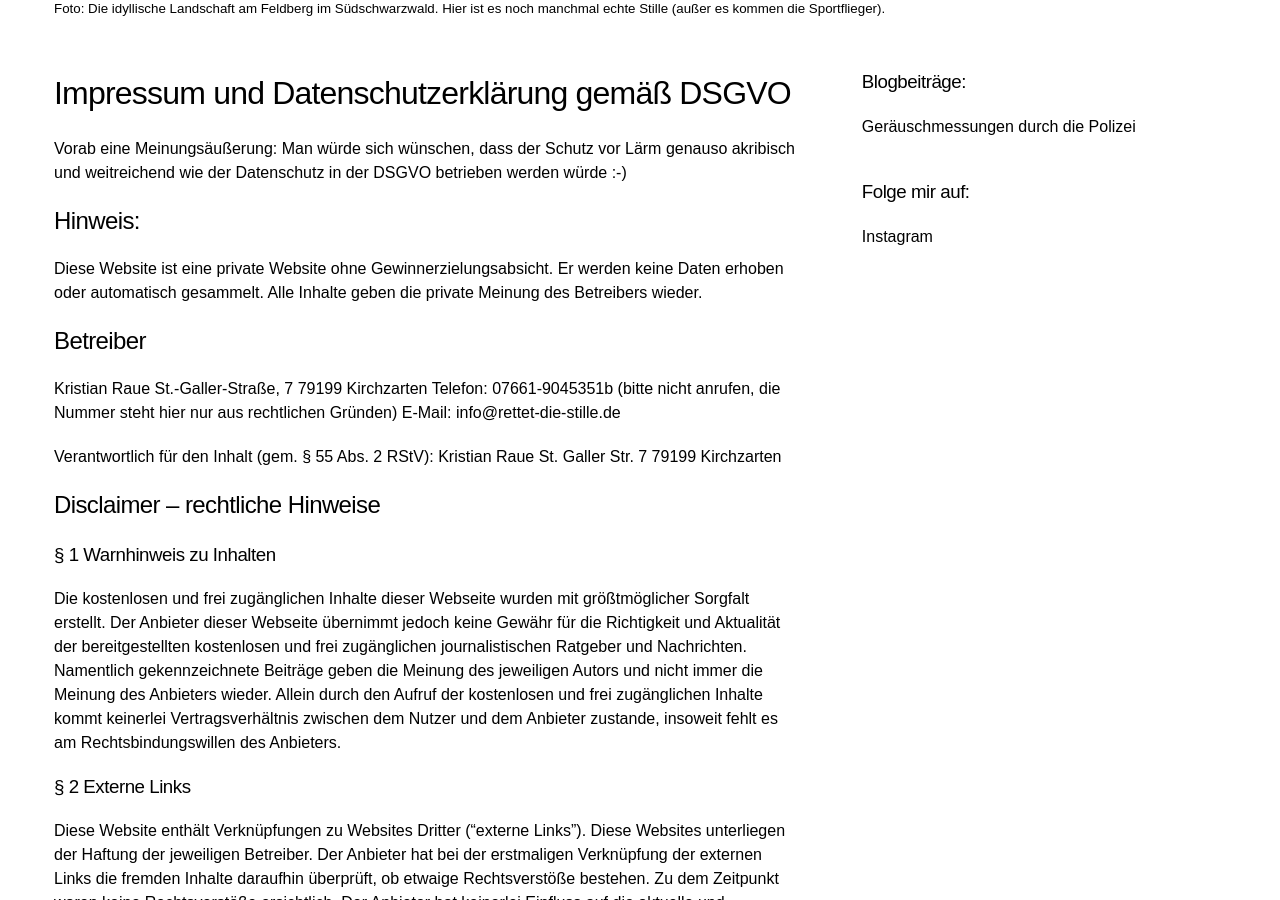
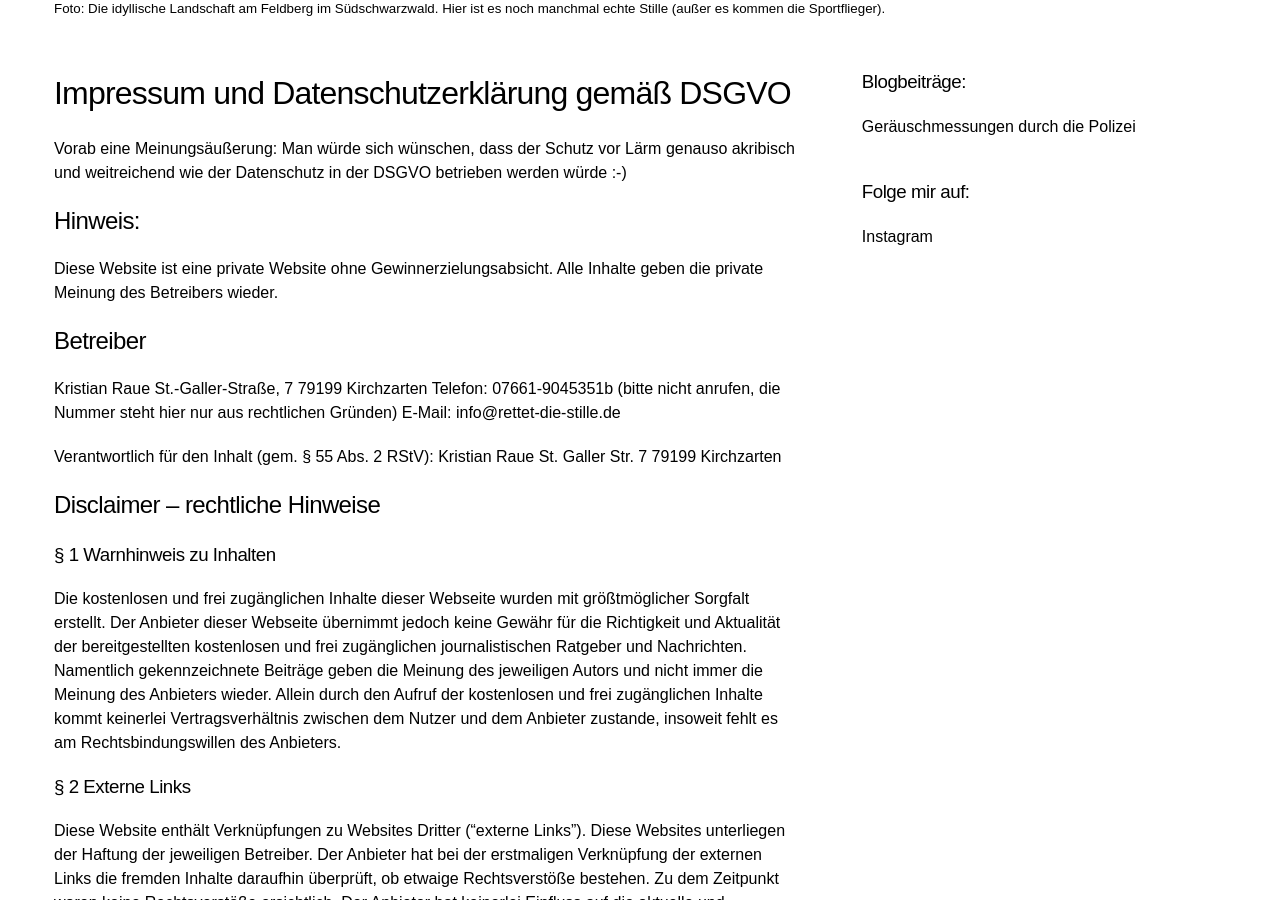
Before and after one commit to rettet-die-stille/rettet-die-stille.github.io, a Jekyll site: the page built from impressum.md, in a window 1280 px wide and 900 px high, scrolled down 428 px. Built offline with Jekyll 4.4.1, drawn with Linux system fonts in a browser that asks for light colours.

Commit message:
Update impressum.md

```diff
--- a/impressum.md
+++ b/impressum.md
@@ -11,7 +11,7 @@ Vorab eine Meinungsäußerung: Man würde sich wünschen, dass der Schutz vor L
 
 ## Hinweis:
 
-Diese Website ist eine private Website ohne Gewinnerzielungsabsicht. Er werden keine Daten erhoben oder automatisch gesammelt. Alle Inhalte geben die private Meinung des Betreibers wieder.
+Diese Website ist eine private Website ohne Gewinnerzielungsabsicht. Alle Inhalte geben die private Meinung des Betreibers wieder.
 
 ## Betreiber
 
```
